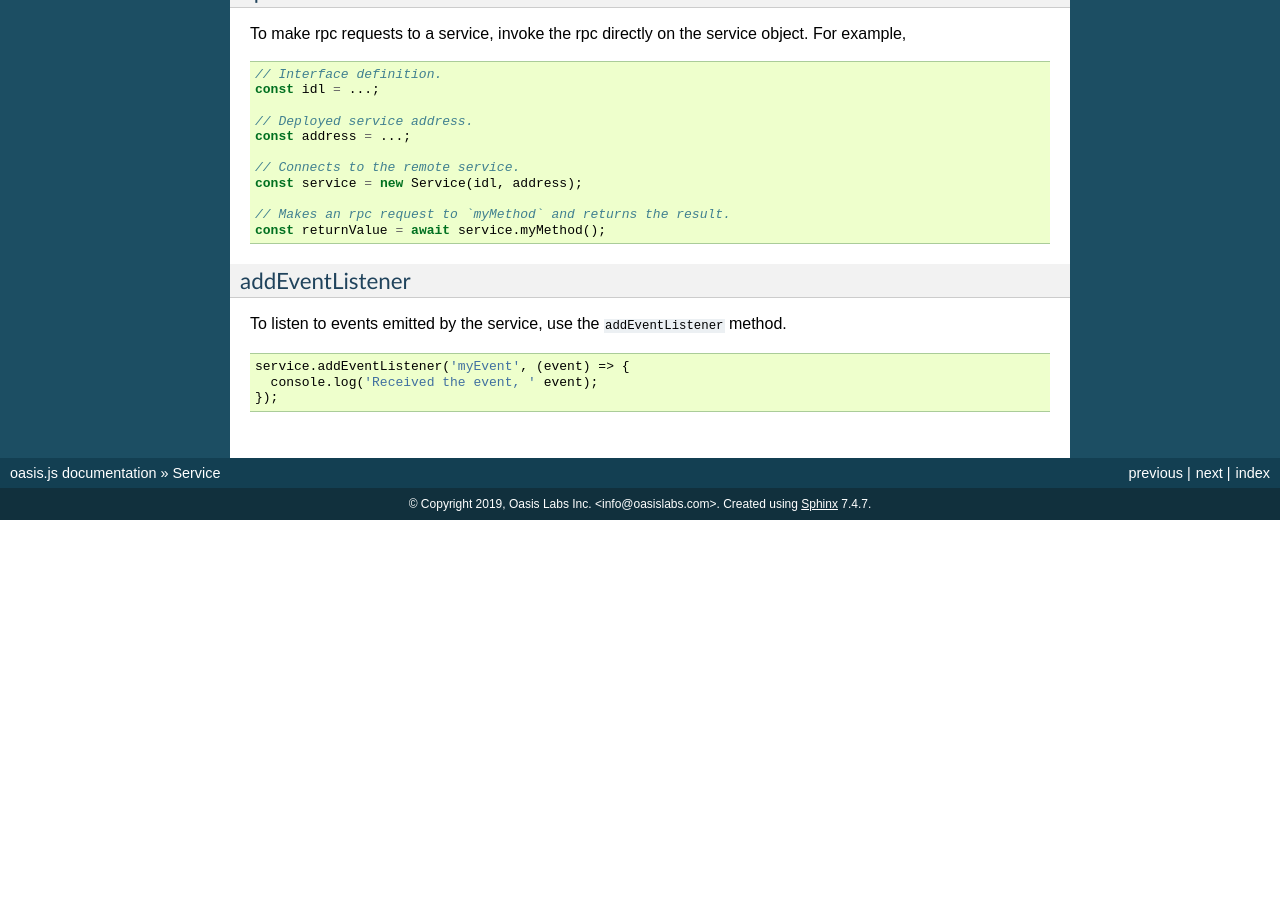
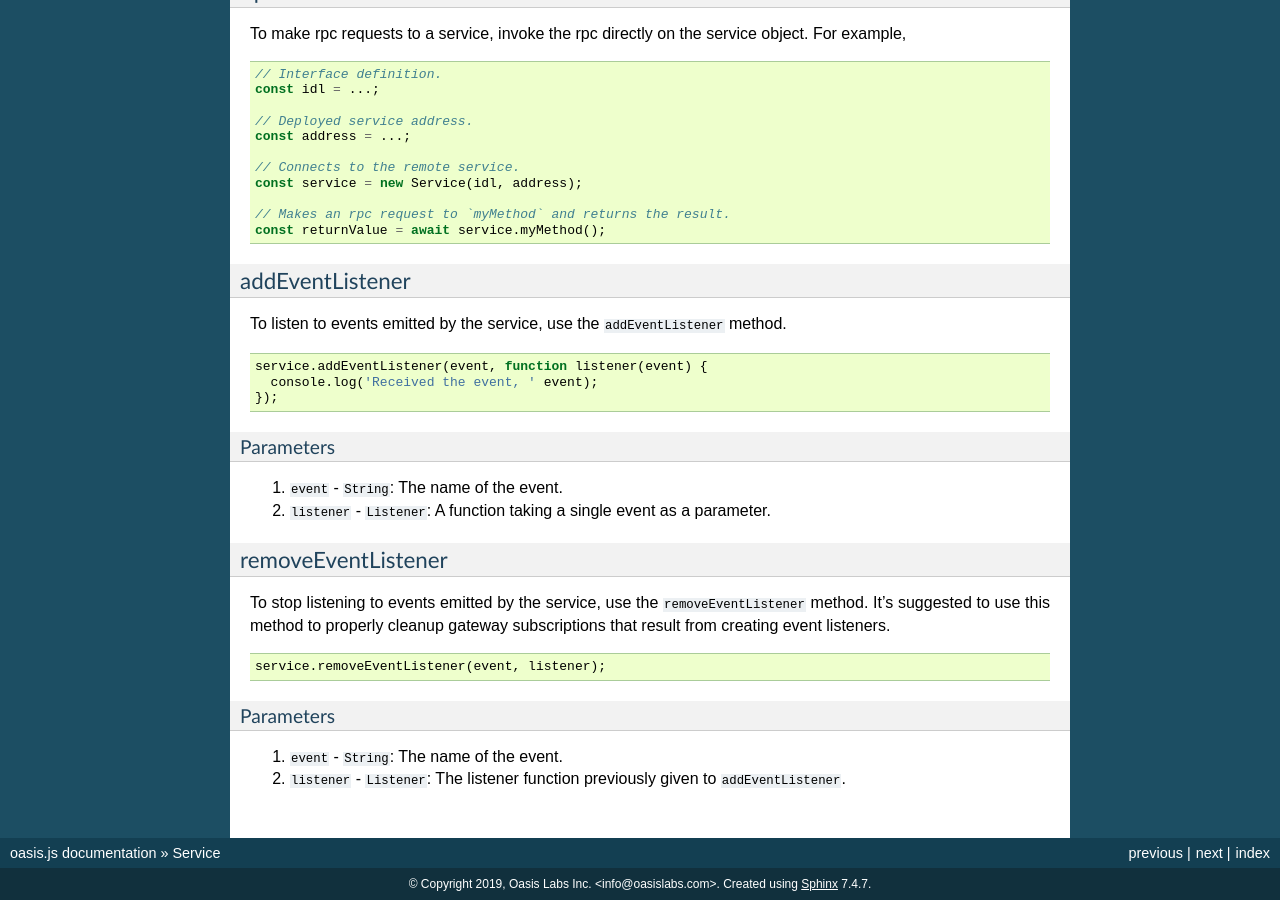
Before and after one commit to oasislabs/oasis.js, a Sphinx documentation site: the page built from docs/service.rst, in a window 1280 px wide and 900 px high, scrolled down 645 px. Built offline with Sphinx 7.4.7, drawn with Linux system fonts in a browser that asks for light colours; pages that are not in the unit, such as notebooks, are missing from menus; before the commit the page ends 1165 px from its top, so only the background shows below that; some of the changed text lies outside the part shown.

Commit message:
Document removeEventListener method

```diff
--- a/docs/service.rst
+++ b/docs/service.rst
@@ -63,6 +63,26 @@ To listen to events emitted by the service, use the ``addEventListener`` method.
 
 .. code-block:: javascript
 
-   service.addEventListener('myEvent', (event) => {
+   service.addEventListener(event, function listener(event) {
      console.log('Received the event, ' event);
    });
+
+Parameters
+----------
+1. ``event`` - ``String``: The name of the event.
+2. ``listener`` - ``Listener``: A function taking a single event as a parameter.
+
+--------------------
+removeEventListener
+--------------------
+
+To stop listening to events emitted by the service, use the ``removeEventListener`` method. It's suggested to use this method to properly cleanup gateway subscriptions that result from creating event listeners.
+
+.. code-block:: javascript
+
+   service.removeEventListener(event, listener);
+
+Parameters
+----------
+1. ``event`` - ``String``: The name of the event.
+2. ``listener`` - ``Listener``: The listener function previously given to ``addEventListener``.
```
